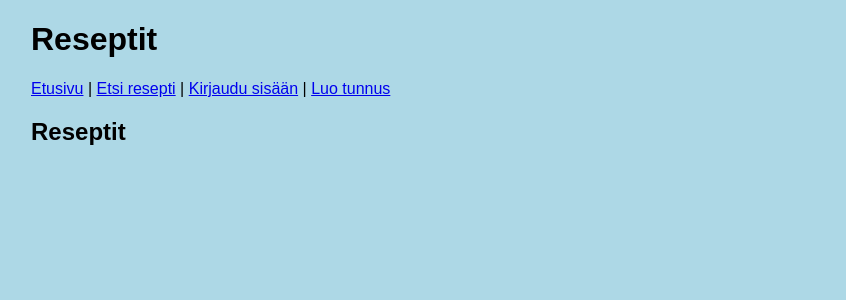
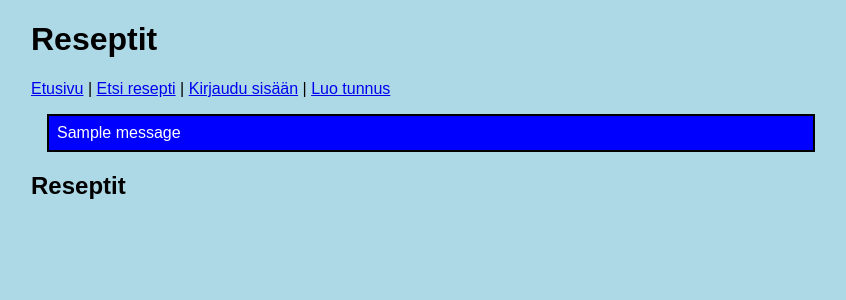
Before and after one commit to annhakal/reseptit, a Flask app: page / in a window 1280 px wide. Shown: the top 300 px of the page, without its empty margins (209-1055 px from the left). Run offline with Flask 3, Linux system fonts and the light colour scheme; one stand-in notice (Sample message) is shown; data that the repository does not hold is empty.

Commit message:
Better way to show errors

```diff
--- a/app.py
+++ b/app.py
@@ -1,7 +1,7 @@
 import secrets
 import sqlite3
 from flask import Flask
-from flask import abort, make_response, redirect, render_template, request, session
+from flask import abort, flash, make_response, redirect, render_template, request, session
 import config
 import db
 import items
@@ -165,11 +165,13 @@ def add_image():
 
     file = request.files["image"]
     if not file.filename.endswith(".png"):
-        return "VIRHE: väärä tiedostomuoto"
+        flash("VIRHE: väärä tiedostomuoto")
+        return redirect("/images/" + str(item_id))
 
     image = file.read()
     if len(image) > 100 * 1024:
-        return "VIRHE: liian suuri kuva"
+        flash("VIRHE: liian suuri kuva")
+        return redirect("/images/" + str(item_id))
 
     items.add_image(item_id, image)
     return redirect("/images/" + str(item_id))
@@ -259,14 +261,16 @@ def create():
     password1 = request.form["password1"]
     password2 = request.form["password2"]
     if password1 != password2:
-        return "VIRHE: salasanat eivät ole samat"
+        flash("VIRHE: salasanat eivät ole samat")
+        return redirect("/register")
 
     try:
         users.create_user(username, password1)
     except sqlite3.IntegrityError:
-        return "VIRHE: tunnus on jo varattu"
+        flash("VIRHE: tunnus on jo varattu")
+        return redirect("/register")
 
-    return "Tunnus luotu"
+    return redirect("/")
 
 @app.route("/login", methods=["GET", "POST"])
 def login():
@@ -284,7 +288,8 @@ def login():
             session["csrf_token"] = secrets.token_hex(16)
             return redirect("/")
         else:
-            return "VIRHE: väärä tunnus tai salasana"
+            flash("VIRHE: väärä tunnus tai salasana")
+            return redirect("/login")
 
 @app.route("/logout")
 def logout():
--- a/static/main.css
+++ b/static/main.css
@@ -10,3 +10,11 @@ body {
   margin: 1em;
   padding: 0.2em 0.5em;
 }
+
+.info {
+  border: 2px solid black;
+  margin: 1em;
+  padding: 0.5em;
+  background-color: blue;
+  color: white;
+}
--- a/templates/layout.html
+++ b/templates/layout.html
@@ -26,6 +26,12 @@
     <a href="/register">Luo tunnus</a>
     {% endif %}
   </p>
+
+    {% for message in get_flashed_messages() %}
+  <div class="info">
+    {{ message }}
+  </div>
+  {% endfor %}
   {% block content %}{% endblock %}
 </body>
 
```
